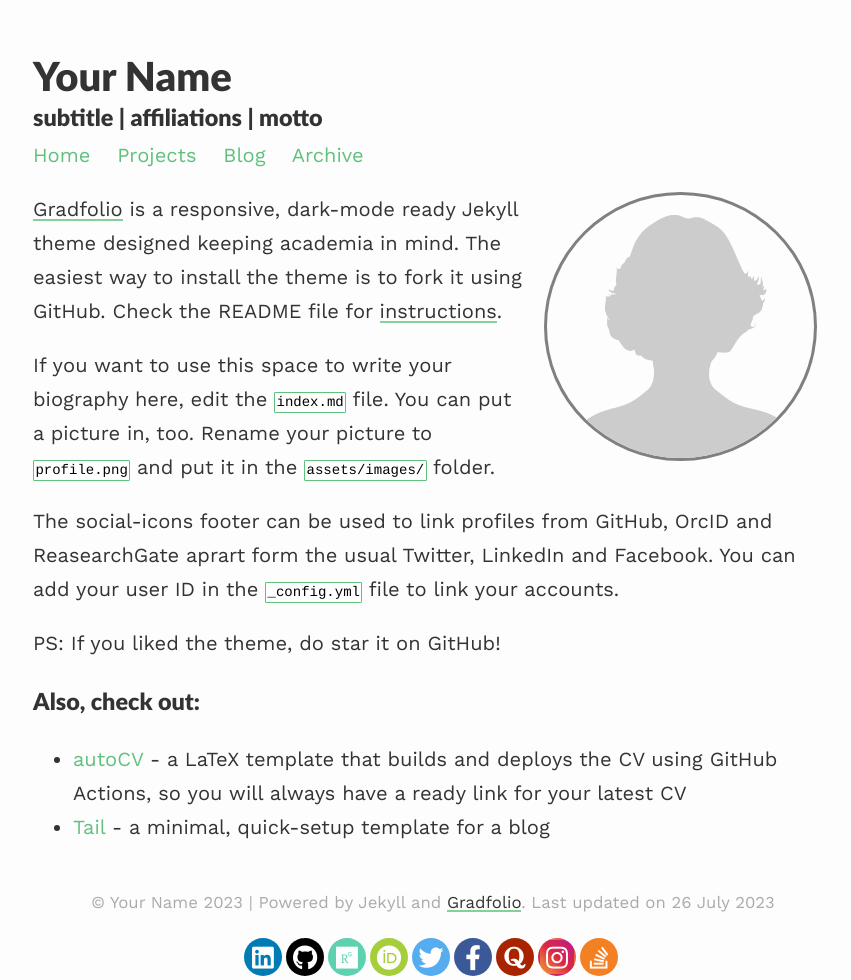
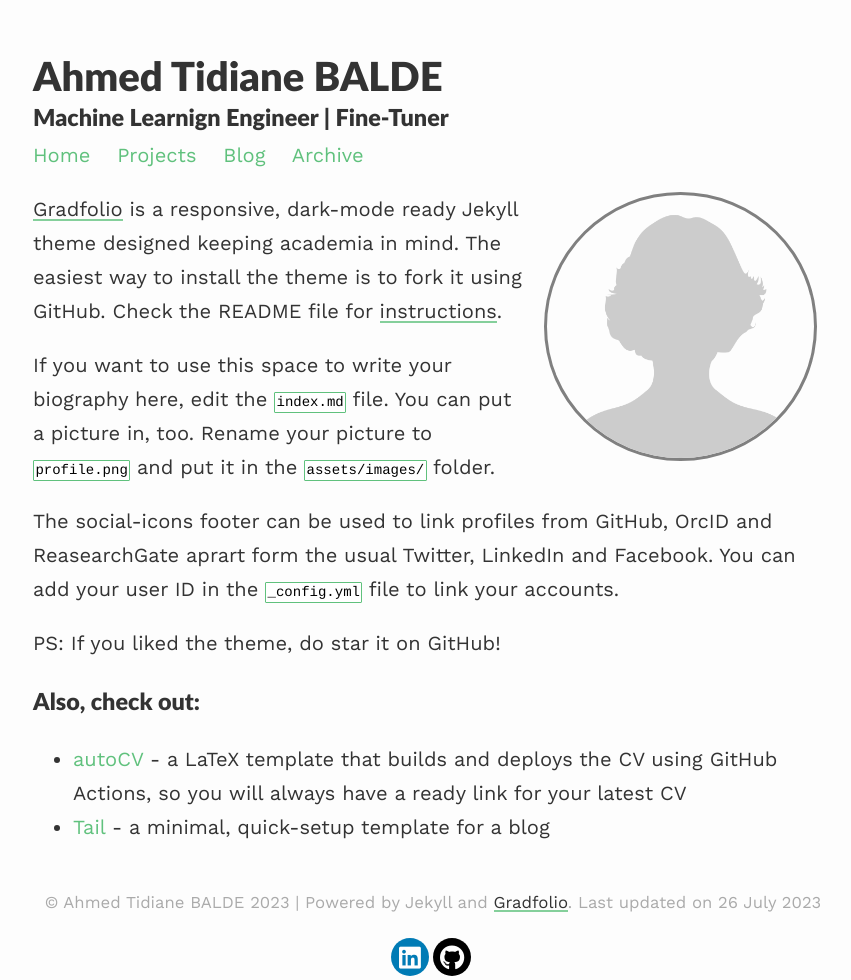
Before and after one commit to ATidiane/gradfolio, a Jekyll site: the page built from index.md, in a window 1280 px wide. Shown: the whole page, without its empty margins (207-1058 px from the left). Built offline with Jekyll 4.4.1, drawn with Linux system fonts in a browser that asks for light colours; nearby versions of some CDN libraries.

Commit message:
Update _config.yml

```diff
--- a/_config.yml
+++ b/_config.yml
@@ -1,7 +1,7 @@
 ### your site title here
 
-title: Your Name
-description: subtitle | affiliations | motto
+title: Ahmed Tidiane BALDE
+description: Machine Learnign Engineer | Fine-Tuner #| affiliations | motto
 
 baseurl: /gradfolio #name of GitHub repository
 url: "" #custom url to be used instead of GitHub repository
@@ -13,15 +13,15 @@ permalink: /blog/:year/:title/
 paginate_path: /blog/page:num/
 
 # Social media links in footer
-twitter: "#"
-linkedin: "#"
-stackoverflow: "#"
-github: "#"
-researchgate: "#"
-orcid: "#"
-quora: "#"
-instagram: "#"
-facebook: "#"
+#twitter: "#"
+linkedin: "ahmed-balde"
+#stackoverflow: "#"
+github: "ATidiane"
+#researchgate: "#"
+#orcid: "#"
+#quora: "#"
+#instagram: "#"
+#facebook: "#"
 
 
 # Markdown
```
